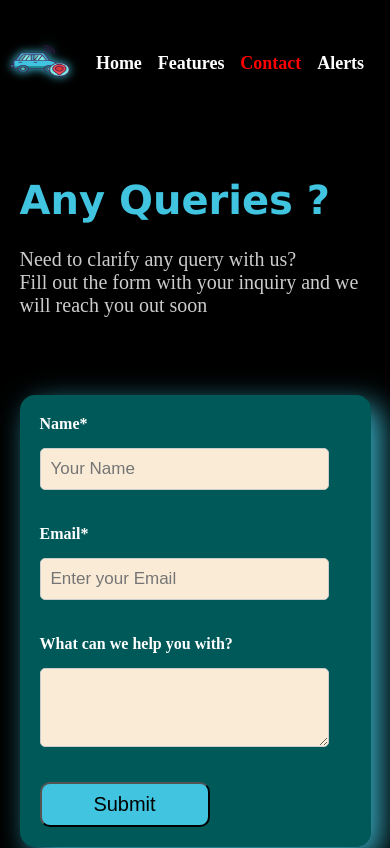
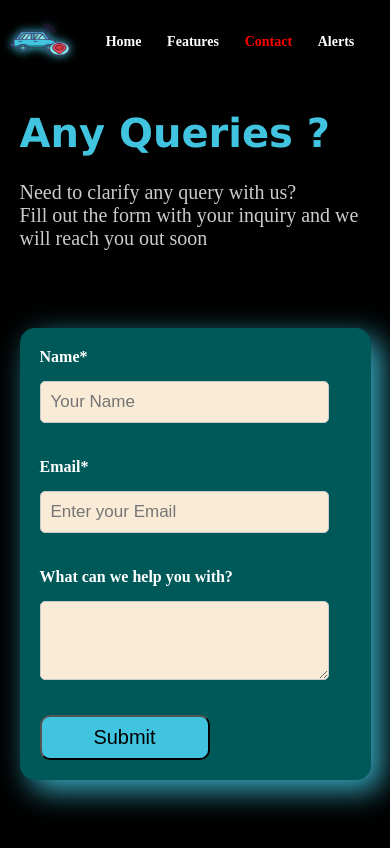
Before and after one commit to vikeshkumar100/vehicletracking, a React (Vite) app: page /contact in a window 390 px wide. Shown: the top 848 px of the page. Built offline with nearby package versions, Linux system fonts and the light colour scheme; a web font is replaced by a local one.

Commit message:
fix - responsive design

```diff
--- a/src/components/alerts.css
+++ b/src/components/alerts.css
@@ -38,6 +38,9 @@
     background-color: rgba(245, 24, 24, 0.489);
 }
 @media only screen and (max-width: 800px) {
+    .table-container{
+        margin-top: 10vh;
+    }
     .table{
         padding: 0;
     }
--- a/src/components/comp.css
+++ b/src/components/comp.css
@@ -22,7 +22,7 @@ a{
     position:fixed;
     top: 0;
     background-color: black;
-    height: 15vh;
+    height: 10vh;
     width: 100%;
     padding: 3vh 8vw 0vh 8vw;
     display: flex;
@@ -193,10 +193,11 @@ span {
         padding: 10px;
         justify-content: start;
         gap: 10px;
+        height: 10vh;
     }
     .nav{
-        width: 100vw;
-        font-size: 18px;
+        width: 100%;
+        font-size: 14px;
         font-weight: bold;
     }
     .start-track{
@@ -214,7 +215,7 @@ span {
         flex-flow: row wrap-reverse;
     }
     .main-text{
-        width: 100vw;
+        width: 100%;
         padding:0 10px 20px 10px;
     }
 
@@ -233,6 +234,12 @@ span {
         justify-content: space-evenly;
         padding-top: 20px;
     }
+    .button{
+        width: 40vw;
+    }
+    .button1{
+        width: 40vw;
+    }
     .footer-icon {
         width: 90vw !important;
     }
--- a/src/components/contact.css
+++ b/src/components/contact.css
@@ -62,7 +62,8 @@ input[type="text"], input[type="email"], textarea {
 }
 @media only screen and (max-width: 800px) {
     .div{
-        top:3vh;
+        top:0;
+        padding-top: 13vh;
     }
     .left{
         width: 90vw;
--- a/src/components/feature.css
+++ b/src/components/feature.css
@@ -160,13 +160,16 @@ time {
 }
 
 @media only screen and (max-width: 800px) {
+  .outer-box{
+    top: 10vh;
+  }
 
   .left-side{
     width: 95%;
     height: auto;
   }
   .intro h1{
-    font-size: 48px;
+    font-size: 42px;
   }
   .f-img img{
     padding: 20px;
@@ -174,7 +177,8 @@ time {
     height: 95%;
   }
   .timeline ul li {
-    width: 100%;
+    font-size: 20px;
+    width: 90%;
     padding-top: 20px;
     background-color: #000;
   }
--- a/src/components/track.css
+++ b/src/components/track.css
@@ -1,7 +1,7 @@
 .container{
     background-color: black;
     min-height: 130vh;
-    min-width: 100%;
+    width: 100%;
     display: flex;
     flex-flow: column nowrap;
     align-items: center;
@@ -37,5 +37,9 @@
 
 }
 @media only screen and (max-width: 800px) {
+    .map-container{
+        gap: 10vh;
+        padding: 30px;
 
+    }
 }
```
